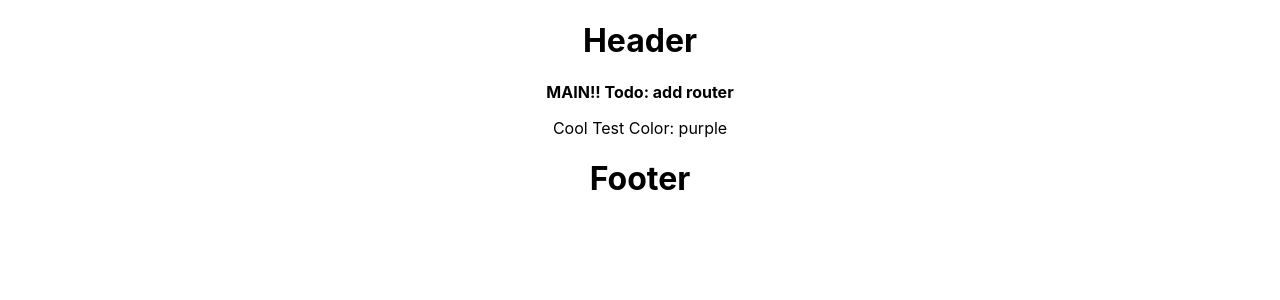
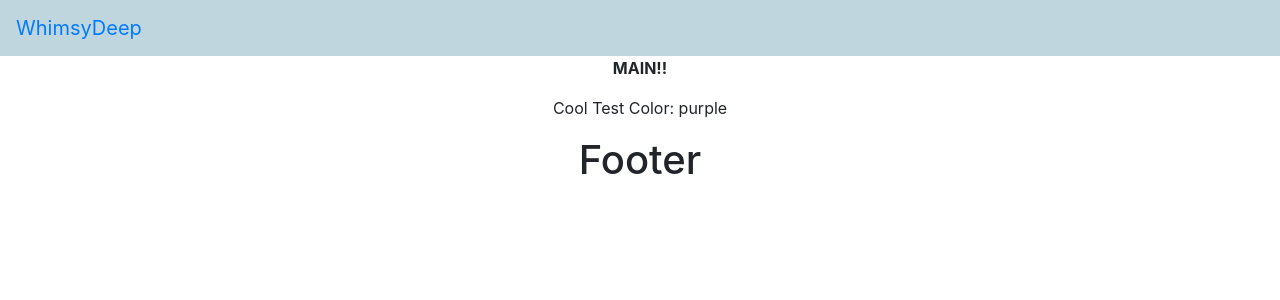
Before and after one commit to bsonge/resume-web-cra, a React (Create React App) app: page / in a window 1280 px wide. Shown: the top 300 px of the page. Built offline with nearby package versions, Linux system fonts and the light colour scheme.

Commit message:
fixed sass bullshit

```diff
--- a/package.json
+++ b/package.json
@@ -7,6 +7,8 @@
     "@testing-library/react": "^11.1.0",
     "@testing-library/user-event": "^12.1.10",
     "bootstrap": "^4.6.0",
+    "dart-sass": "^1.25.0",
+    "node-sass": "^6.0.1",
     "react": "^17.0.2",
     "react-bootstrap": "^1.5.2",
     "react-dom": "^17.0.2",
@@ -14,8 +16,10 @@
     "react-router": "^5.2.0",
     "react-router-dom": "^5.2.0",
     "react-scripts": "4.0.3",
+    "reactstrap": "^8.9.0",
     "redux": "^4.0.5",
     "router": "^1.3.5",
+    "sass": "^1.35.2",
     "web-vitals": "^1.0.1"
   },
   "scripts": {
--- a/src/App.js
+++ b/src/App.js
@@ -1,6 +1,6 @@
 import React from 'react';
 import Main from './Components/Main/Main'
-import './App.css';
+import './App.scss';
 import { Provider } from 'react-redux';
 import { ConfigureStore } from './redux/configureStore';
 import { BrowserRouter as Router } from 'react-router-dom';
--- /dev/null
+++ b/src/Components/Header/Header.js
@@ -0,0 +1,31 @@
+import { React, useState } from "react";
+import {
+    Navbar,
+    NavbarBrand,
+    NavbarToggler,
+    Collapse,
+    Nav,
+    NavItem,
+} from 'reactstrap';
+import { NavLink } from "react-router-dom";
+import "./Header.scss";
+
+const Header = (props) => {
+    const [isOpen, setIsOpen] = useState(false);
+    const toggleNav = () => setIsOpen(!isOpen);
+    return(
+        <Navbar>
+            <NavbarBrand href="/">WhimsyDeep</NavbarBrand>
+            <NavbarToggler onClick={toggleNav}/>
+            <Collapse isOpen={isOpen}>
+                <Nav navbar>
+                    <NavItem>
+                        <NavLink className="nav-link" to="/resume">Resume</NavLink>
+                    </NavItem>
+                </Nav>
+            </Collapse>
+        </Navbar>
+    );
+}
+
+export default Header;
--- /dev/null
+++ b/src/Components/Header/Header.scss
@@ -0,0 +1,5 @@
+@use "src/shared/style_lib.scss" as sl;
+
+.navbar {
+    background: sl.$light_blue;
+}
--- a/src/Components/Home/Home.jsx
+++ b/src/Components/Home/Home.jsx
@@ -17,7 +17,7 @@ class Home extends React.Component {
     render() {
         return (
             <div>
-                    <p><strong>MAIN!! Todo: add router</strong></p>
+                    <p><strong>MAIN!!</strong></p>
                     <p> Cool Test Color: { this.returnColor(3) } </p>
             </div>
         )
--- a/src/Components/Main/Main.jsx
+++ b/src/Components/Main/Main.jsx
@@ -5,6 +5,7 @@ import { connect } from 'react-redux';
 import { Switch, Route } from "react-router-dom/cjs/react-router-dom.min";
 import { withRouter } from "react-router";
 import Home from "../Home/Home";
+import Header from "../Header/Header";
 
 const mapStateToProps = state => {
     return {
@@ -16,18 +17,18 @@ const mapStateToProps = state => {
 class Main extends React.Component {
     render() {
         return (
-            <div>
-                <h1>Header</h1>
+            <React.Fragment>
+                <Header />
                 <Switch>
                     <Route exact path="/">
-                        <Home test={this.props.test} />
+                        <Home test={this.props.test} style={"background: green"}/>
                     </Route>
                     <Route path="/resume">
                         <div>Nothin here!</div>
                     </Route>
                 </Switch>
                 <h1>Footer</h1>
-            </div>
+            </React.Fragment>
 
         );
     }
--- a/src/index.js
+++ b/src/index.js
@@ -1,6 +1,7 @@
 import React from 'react';
 import ReactDOM from 'react-dom';
 import './index.css';
+import 'bootstrap/dist/css/bootstrap.min.css';
 import App from './App';
 import reportWebVitals from './reportWebVitals';
 
--- /dev/null
+++ b/src/shared/style_lib.scss
@@ -0,0 +1,20 @@
+//style-lib
+$dark_blue: #334248;
+$mid_blue: #4f6d7a;
+$light_blue: #c0d6df;
+$dark_white: #eaeaea;
+$light_white: #ffffff;
+$dark_orange: #dd6e42;
+$light_orange: #e38c64;
+$beige: #e8dab2;
+
+:export {
+    darkBlue: $dark_blue;
+    midBlue: $mid_blue;
+    lightBlue: $light_blue;
+    darkWhite: $dark_white;
+    lightWhite: $light_white;
+    darkOrange: $dark_orange;
+    lightOrange: $light_orange;
+    beige: $beige;
+}
--- a/src/shared/themeColors.js
+++ /dev/null
@@ -1,12 +0,0 @@
-export const THEME_COLORS =
-{
-    "orange_dark": "dd6e42",
-    "orange_light": "e38c64",
-    "beige": "e8dab2",
-    "blue_dark": "334248",
-    "blue_mid": "4f6d7a",
-    "blue_light": "c0d6df",
-    "white_dark": "eaeaea",
-    "white_light": "ffffff"
-}
-// theme here: https://coolors.co/dd6e42-e38c64-e8dab2-334248-4f6d7a-c0d6df-eaeaea-ffffff
```
Also changed, not shown: src/App.scss (renamed from src/App.css), 1 other file (tests, documents, lock files or other folders).
